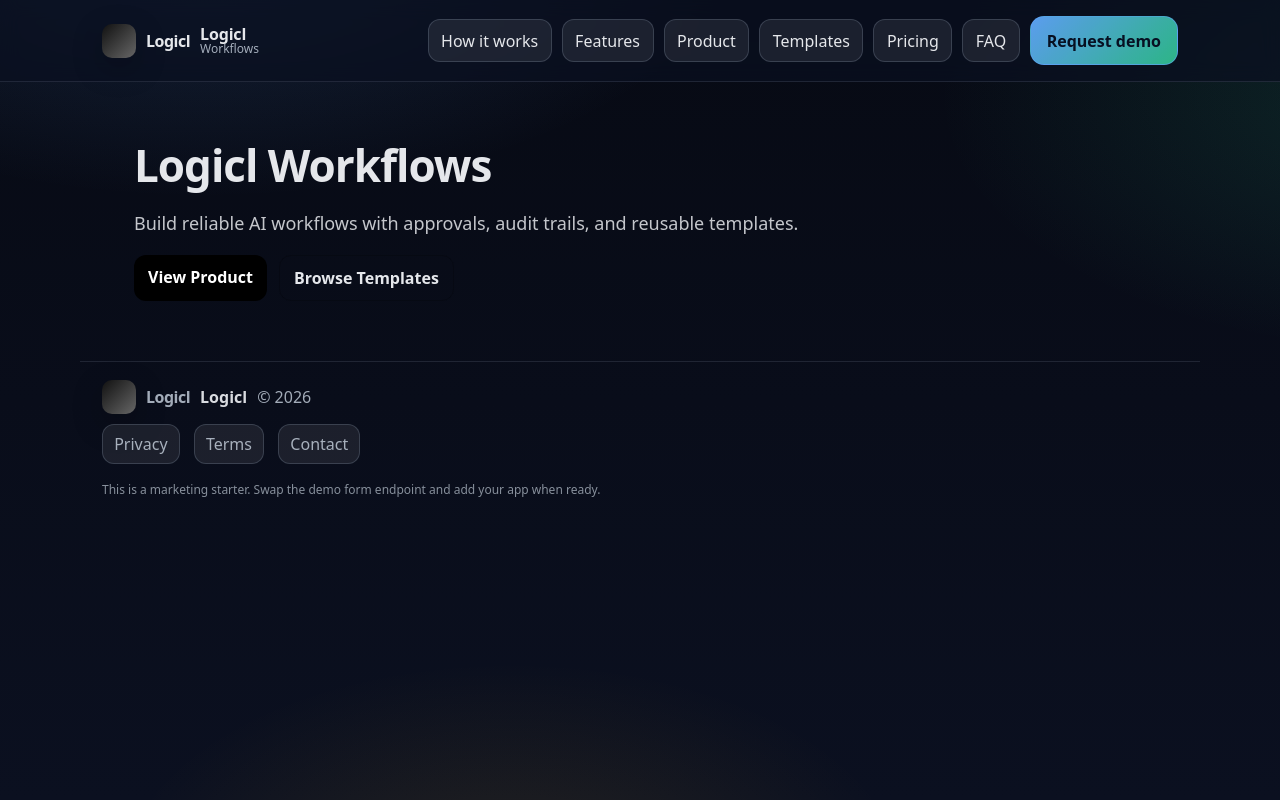
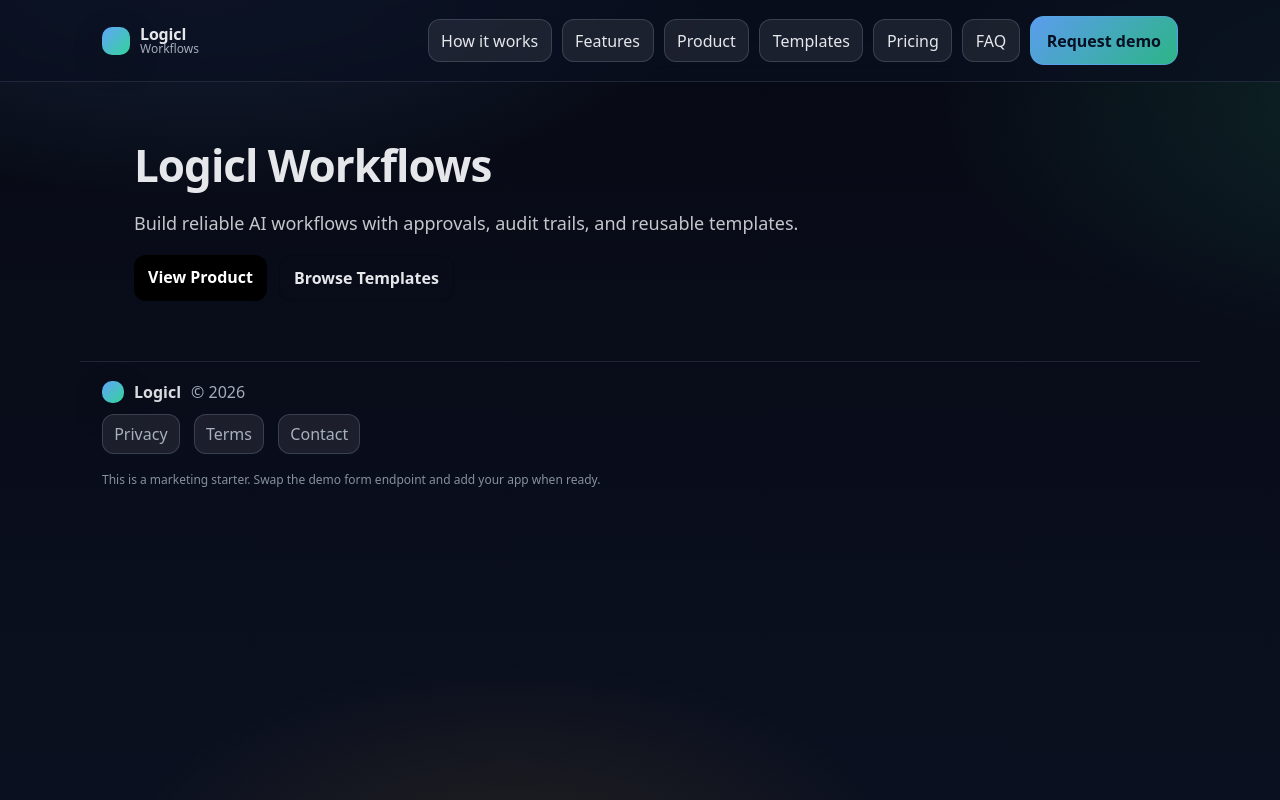
Before and after one commit to Roberttheone/logicl, a Next.js app: page / in a window 1280 px wide. Built offline with nearby package versions, Linux system fonts and the light colour scheme.

Commit message:
Update Logo.tsx

```diff
--- a/app/components/Logo.tsx
+++ b/app/components/Logo.tsx
@@ -1,19 +1,16 @@
 "use client";
 
-export default function Logo() {
+export default function Logo({ size = 28 }: { size?: number }) {
   return (
-    <div style={{ display: "inline-flex", alignItems: "center", gap: 10 }}>
     <div
       aria-hidden
       style={{
-          width: 34,
-          height: 34,
+        width: size,
+        height: size,
         borderRadius: 10,
-          background: "linear-gradient(135deg, #111, #666)",
+        background: "linear-gradient(135deg, #60a5fa, #34d399)",
         boxShadow: "0 10px 30px rgba(0,0,0,.25)",
       }}
     />
-      <span style={{ fontWeight: 900, letterSpacing: -0.5 }}>Logicl</span>
-    </div>
   );
 }
```
Lines whose indentation alone changed are shown as unchanged.
